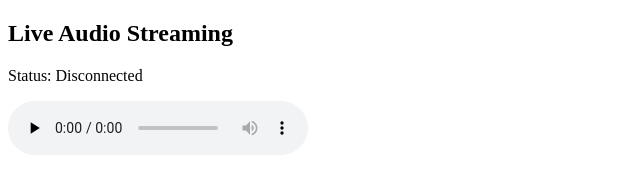
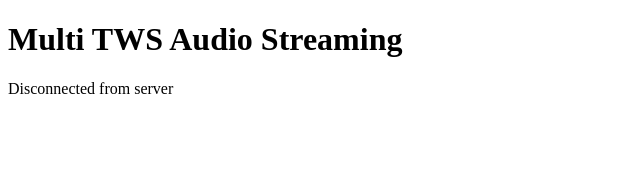
Before and after one commit to mukeahprabhu/multi-tws-audio-stream, a website: page index.html in a window 1280 px wide. Shown: the whole page, without its empty margins (0-640 px from the left). Drawn offline with Linux system fonts and the light colour scheme.

Commit message:
Update index.html

```diff
--- a/index.html
+++ b/index.html
@@ -2,63 +2,42 @@
 <html lang="en">
 <head>
   <meta charset="UTF-8" />
-  <title>Live Audio Streaming</title>
+  <title>Multi TWS Audio Streaming</title>
 </head>
 <body>
-  <h2>Live Audio Streaming</h2>
-  <p>Status: <span id="status">Connecting...</span></p>
-  <audio id="audio" controls autoplay></audio>
+  <h1>Multi TWS Audio Streaming</h1>
+  <p id="status">Initializing...</p>
 
   <script>
-    const audio = document.getElementById("audio");
-    const mediaSource = new MediaSource();
-    audio.src = URL.createObjectURL(mediaSource);
-    document.getElementById("status").innerText = "Initializing...";
-
-    let sourceBuffer;
-    let queue = [];
-
-    mediaSource.addEventListener("sourceopen", () => {
-      sourceBuffer = mediaSource.addSourceBuffer('audio/webm; codecs="vorbis"');
-
-      sourceBuffer.addEventListener("updateend", () => {
-        if (queue.length > 0 && !sourceBuffer.updating) {
-          sourceBuffer.appendBuffer(queue.shift());
-        }
-      });
-
-      connectWebSocket();
-    });
+    const status = document.getElementById("status");
 
     function connectWebSocket() {
-      const wsProtocol = location.protocol === "https:" ? "wss" : "ws";
-      const wsHost = location.host || "localhost:10000"; // fallback for local testing
-      const ws = new WebSocket(`${wsProtocol}://${wsHost}`);
-      ws.binaryType = "arraybuffer";
+      const protocol = location.protocol === "https:" ? "wss" : "ws";
+      const socketUrl = `${protocol}://${location.host}`;
+      const ws = new WebSocket(socketUrl);
 
       ws.onopen = () => {
-        document.getElementById("status").innerText = "Connected";
         console.log("WebSocket connected");
-      };
-
-      ws.onmessage = (event) => {
-        if (sourceBuffer.updating || queue.length > 0) {
-          queue.push(event.data);
-        } else {
-          sourceBuffer.appendBuffer(event.data);
-        }
+        status.textContent = "Connected to server";
       };
 
       ws.onerror = (error) => {
         console.error("WebSocket error:", error);
-        document.getElementById("status").innerText = "Error";
+        status.textContent = "WebSocket error";
+      };
+
+      ws.onmessage = (event) => {
+        console.log("Message from server:", event.data);
+        // Handle received message
       };
 
       ws.onclose = () => {
         console.log("WebSocket closed");
-        document.getElementById("status").innerText = "Disconnected";
+        status.textContent = "Disconnected from server";
       };
     }
+
+    connectWebSocket();
   </script>
 </body>
 </html>
```
